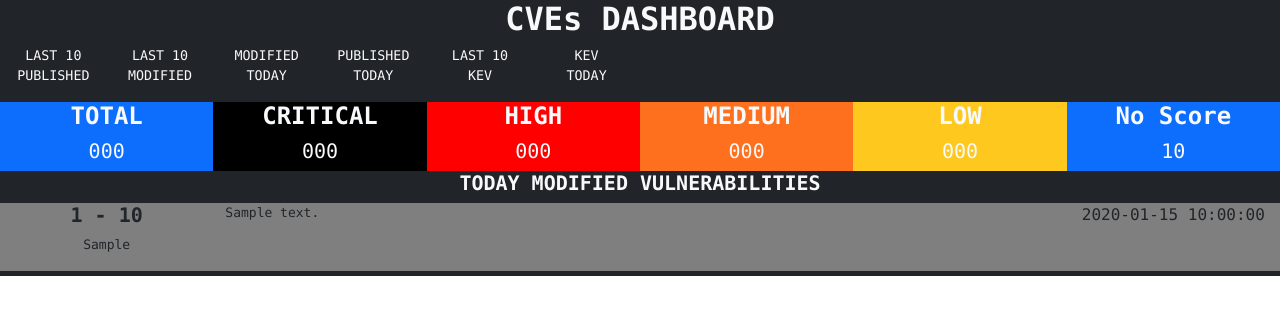
After one commit to M4RC02U1F4A4/DCVE, a Flask app: page /today/modified in a window 1280 px wide. The commit adds this page. Shown: the top 315 px of the page. Run offline with Flask 2, Linux system fonts and the light colour scheme; a database or web service that is not in the repository returns one stand-in record (values such as "Sample title").

Commit message:
Added modified and published today

```diff
--- a/web/app/server.py
+++ b/web/app/server.py
@@ -6,17 +6,17 @@ app = Flask(__name__)
 
 @app.route('/')
 def home():
-    return redirect("/published", 301)
+    return redirect("/top/published", 301)
 
-@app.route('/published')
-def published():
+@app.route('/top/published')
+def lastPublished():
     mydict = stats.find_one({"_id":"stats"})
     recent_CRITICAL = publishedDateDB.find(({'baseScore':  {'$gte': 9.0}})).sort('publishedDate', -1).limit(10)
     recent_HIGH = publishedDateDB.find({'baseScore':  {'$gte': 7.0, '$lte': 8.9}}).sort('publishedDate', -1).limit(10)
     recent_MEDIUM = publishedDateDB.find({'baseScore':  {'$gte': 4.0, '$lte': 6.9}}).sort('publishedDate', -1).limit(10)
     recent_LOW = publishedDateDB.find({'baseScore': {'$gte': 0.1, '$lte': 3.9}}).sort('publishedDate', -1).limit(10)
     return render_template(
-        'published.html',
+        'topPublished.html',
         numberOfCVE = mydict['numberOfCVE'],
         numberOfCVE_CRITICAL = mydict['numberOfCVE_CRITICAL'],
         numberOfCVE_HIGH = mydict['numberOfCVE_HIGH'],
@@ -29,15 +29,15 @@ def published():
         recent_LOW = recent_LOW,
     )
 
-@app.route('/modified')
-def modified():
+@app.route('/top/modified')
+def lastModified():
     mydict = stats.find_one({"_id":"stats"})
     recent_CRITICAL = lastModifiedDateDB.find(({'baseScore':  {'$gte': 9.0}})).sort('lastModifiedDate', -1).limit(10)
     recent_HIGH = lastModifiedDateDB.find({'baseScore':  {'$gte': 7.0, '$lte': 8.9}}).sort('lastModifiedDate', -1).limit(10)
     recent_MEDIUM = lastModifiedDateDB.find({'baseScore':  {'$gte': 4.0, '$lte': 6.9}}).sort('lastModifiedDate', -1).limit(10)
     recent_LOW = lastModifiedDateDB.find({'baseScore': {'$gte': 0.1, '$lte': 3.9}}).sort('lastModifiedDate', -1).limit(10)
     return render_template(
-        'modified.html',
+        'topModified.html',
         numberOfCVE = mydict['numberOfCVE'],
         numberOfCVE_CRITICAL = mydict['numberOfCVE_CRITICAL'],
         numberOfCVE_HIGH = mydict['numberOfCVE_HIGH'],
@@ -50,6 +50,37 @@ def modified():
         recent_LOW = recent_LOW,
     )
 
+@app.route('/today/modified')
+def todayModified():
+    mydict = stats.find_one({"_id":"stats"})
+    todayModifiedCVE = todayLastModifiedDateDB.find({}).sort('lastModifiedDate', -1)
+    return render_template(
+        'todayModified.html',
+        numberOfCVE = mydict['numberOfCVE'],
+        numberOfCVE_CRITICAL = mydict['numberOfCVE_CRITICAL'],
+        numberOfCVE_HIGH = mydict['numberOfCVE_HIGH'],
+        numberOfCVE_MEDIUM = mydict['numberOfCVE_MEDIUM'],
+        numberOfCVE_LOW = mydict['numberOfCVE_LOW'],
+        numberOfCVE_NoScore = mydict['numberOfCVE_NoScore'],
+        todayModifiedCVE = todayModifiedCVE
+    )
+
+@app.route('/today/published')
+def todayPublished():
+    mydict = stats.find_one({"_id":"stats"})
+    todayPublishedCVE = todayLastModifiedDateDB.find({}).sort('publishedDate', -1)
+    return render_template(
+        'todayPublished.html',
+        numberOfCVE = mydict['numberOfCVE'],
+        numberOfCVE_CRITICAL = mydict['numberOfCVE_CRITICAL'],
+        numberOfCVE_HIGH = mydict['numberOfCVE_HIGH'],
+        numberOfCVE_MEDIUM = mydict['numberOfCVE_MEDIUM'],
+        numberOfCVE_LOW = mydict['numberOfCVE_LOW'],
+        numberOfCVE_NoScore = mydict['numberOfCVE_NoScore'],
+        todayPublishedCVE = todayPublishedCVE
+    )
+
+
 if __name__ == '__main__':
     client = pymongo.MongoClient(f"mongodb://{os.getenv('MONGODB_USERNAME')}:{os.getenv('MONGODB_PASSWORD')}@{os.getenv('MONGODB_HOST')}:{os.getenv('MONGODB_PORT')}")
     db = client.data
@@ -57,4 +88,6 @@ if __name__ == '__main__':
     db2 = client.cache
     publishedDateDB = db2['publishedDateDB']
     lastModifiedDateDB = db2['lastModifiedDateDB']
+    todayPublishedDateDB = db2['todayPublishedDateDB']
+    todayLastModifiedDateDB = db2['todayLastModifiedDateDB']
     app.run(debug=True, port=5000, host='0.0.0.0')
--- a/web/app/static/styles/home.css
+++ b/web/app/static/styles/home.css
@@ -44,9 +44,20 @@ body {
     font-size: small;
 }
 
-.line-clamp {
+.line-clamp-3 {
     display: -webkit-box;
     -webkit-line-clamp: 3;
     -webkit-box-orient: vertical;
     overflow: hidden;
 }
+
+.line-clamp-5 {
+    display: -webkit-box;
+    -webkit-line-clamp: 5;
+    -webkit-box-orient: vertical;
+    overflow: hidden;
+}
+
+.menu{
+    font-size: smaller;
+}
--- /dev/null
+++ b/web/app/templates/end.html
@@ -0,0 +1,3 @@
+<script src="{{ url_for('static', filename='script/comm.js') }}"></script>
+</body>
+</html>
--- /dev/null
+++ b/web/app/templates/start.html
@@ -0,0 +1,84 @@
+<!DOCTYPE html>
+<html lang="en">
+<head>
+    <title>CVE</title>
+    <!-- CSS only -->
+    <link href="https://cdn.jsdelivr.net/npm/bootstrap@5.2.0-beta1/dist/css/bootstrap.min.css" rel="stylesheet" integrity="sha384-0evHe/X+R7YkIZDRvuzKMRqM+OrBnVFBL6DOitfPri4tjfHxaWutUpFmBp4vmVor" crossorigin="anonymous">
+    <link rel= "stylesheet" type= "text/css" href= "{{ url_for('static',filename='styles/home.css') }}">
+</head>
+<body>
+    <div class="container-fluid">
+        <div class="row">
+            <div class="col-sm-12 bg-dark text-light">
+                <p class="text-center font-weight-bold h2">CVEs DASHBOARD</p>
+            </div>
+        </div>
+    </div>
+    <div class="container-fluid">
+        <div class="row text-center">
+            <div class="col-sm-1 bg-dark text-light menu position-relative">
+                <p>LAST 10<br>PUBLISHED</p>
+                <a class="stretched-link" href="/top/published"></a>
+            </div>
+            <div class="col-sm-1 bg-dark text-light menu position-relative">
+                <p>LAST 10<br>MODIFIED</p>
+                <a class="stretched-link" href="/top/modified"></a>
+            </div>
+            <div class="col-sm-1 bg-dark text-light menu position-relative">
+                <p>MODIFIED<br>TODAY</p>
+                <a class="stretched-link" href="/today/modified"></a>
+            </div>
+            <div class="col-sm-1 bg-dark text-light menu position-relative">
+                <p>PUBLISHED<br>TODAY</p>
+                <a class="stretched-link" href="/today/published"></a>
+            </div>
+            <div class="col-sm-1 bg-dark text-light menu position-relative">
+                <p>LAST 10<br>KEV</p>
+                <a class="stretched-link" href="/top/kev"></a>
+            </div>
+            <div class="col-sm-1 bg-dark text-light menu position-relative">
+                <p>KEV<br>TODAY</p>
+                <a class="stretched-link" href="/today/kev"></a>
+            </div>
+            <div class="col-sm-1 bg-dark text-light">
+            </div>
+            <div class="col-sm-1 bg-dark text-light">
+            </div>
+            <div class="col-sm-1 bg-dark text-light">
+            </div>
+            <div class="col-sm-1 bg-dark text-light">
+            </div>
+            <div class="col-sm-1 bg-dark text-light">
+            </div>
+            <div class="col-sm-1 bg-dark text-light">
+            </div>
+        </div>
+    </div>
+    <div class="container-fluid">
+        <div class="row">
+            <div class="col-sm-2 bg-primary text-light">
+                <p class="text-center font-weight-bold h4">TOTAL</p>
+                <p class="text-center h5">{{ numberOfCVE }}</p>
+            </div>
+            <div class="col-sm-2 CRITICAL text-light">
+                <p class="text-center font-weight-bold h4">CRITICAL</p>
+                <p class="text-center h5">{{ numberOfCVE_CRITICAL }}</p>
+            </div>
+            <div class="col-sm-2 HIGH text-light">
+                <p class="text-center font-weight-bold h4">HIGH</p>
+                <p class="text-center h5">{{ numberOfCVE_HIGH }}</p>
+            </div>
+            <div class="col-sm-2 MEDIUM text-light">
+                <p class="text-center font-weight-bold h4">MEDIUM</p>
+                <p class="text-center h5">{{ numberOfCVE_MEDIUM }}</p>
+            </div>
+            <div class="col-sm-2 LOW text-light">
+                <p class="text-center font-weight-bold h4">LOW</p>
+                <p class="text-center h5">{{ numberOfCVE_LOW }}</p>
+            </div>
+            <div class="col-sm-2 bg-primary text-light">
+                <p class="text-center font-weight-bold h4">No Score</p>
+                <p class="text-center h5">{{ numberOfCVE_NoScore }}</p>
+            </div>
+        </div>
+    </div>
--- /dev/null
+++ b/web/app/templates/todayModified.html
@@ -0,0 +1,63 @@
+{% include 'start.html' %}
+    <div class="container-fluid">
+        <div class="row">
+            <div class="col-sm-12 bg-dark text-light">
+                <p class="text-center font-weight-bold h5">TODAY MODIFIED VULNERABILITIES</p>
+            </div>
+        </div>
+    </div>
+    {% if not todayModifiedCVE %}
+    <div class="container-fluid">
+        <br><br><br><br><br><br>
+        <div class="row">
+            <div class="col-sm-12 bg-dark text-light">
+                <p class="text-center font-weight-bold h1">NO MODIFIED VULNERABILITIES WITH A SCORE TODAY</p>
+            </div>
+        </div>
+        <style>body{background-color: #212529 !important;}</style>
+    </div>
+    {% else %}
+    <div class="container-fluid">
+        {%for i in todayModifiedCVE%}
+            <div class="row  position-relative">
+                {% if i['baseScore'] > 9.0 %}
+                <div class="col-sm-2 CRITICAL-info text-dark">
+                {% elif i['baseScore'] > 7.0 %}
+                <div class="col-sm-2 HIGH-info text-dark">
+                {% elif i['baseScore'] > 4.0 %}
+                <div class="col-sm-2 MEDIUM-info text-dark">
+                {% else %}
+                <div class="col-sm-2 LOW-info text-dark">
+                {% endif %}
+                    <p class="text-center h5 font-weight-bold">{{i['_id']}} - {{i['baseScore']}}</p>
+                    <p class="text-center description">{{i['vectorString']}}</p>
+                </div>
+                {% if i['baseScore'] > 9.0 %}
+                <div class="col-sm-8 CRITICAL-info text-dark">
+                {% elif i['baseScore'] > 7.0 %}
+                <div class="col-sm-8 HIGH-info text-dark">
+                {% elif i['baseScore'] > 4.0 %}
+                <div class="col-sm-8 MEDIUM-info text-dark">
+                {% else %}
+                <div class="col-sm-8 LOW-info text-dark">
+                {% endif %}
+                    <p class="description line-clamp-5">{{i['description']}}</p>
+                </div>
+                {% if i['baseScore'] > 9.0 %}
+                <div class="col-sm-2 CRITICAL-info text-dark">
+                {% elif i['baseScore'] > 7.0 %}
+                <div class="col-sm-2 HIGH-info text-dark">
+                {% elif i['baseScore'] > 4.0 %}
+                <div class="col-sm-2 MEDIUM-info text-dark">
+                {% else %}
+                <div class="col-sm-2 LOW-info text-dark">
+                {% endif %}
+                    <p class="text-center">{{i['lastModifiedDate']}}</p>
+                </div>
+                <a class="stretched-link" target="_blank" href="https://nvd.nist.gov/vuln/detail/{{i['_id']}}"></a>
+            </div>
+            <div class="row SEPARATOR"></div>
+        {%endfor%}
+    </div>
+    {% endif %}
+{% include 'end.html' %}
```
Also changed, not shown: updater/app/main.py (+24 -1 lines), web/app/templates/todayPublished.html (added, +63 -0 lines), web/app/templates/topModified.html (renamed from web/app/templates/modified.html, +6 -51 lines), web/app/templates/topPublished.html (renamed from web/app/templates/published.html, +6 -51 lines).
